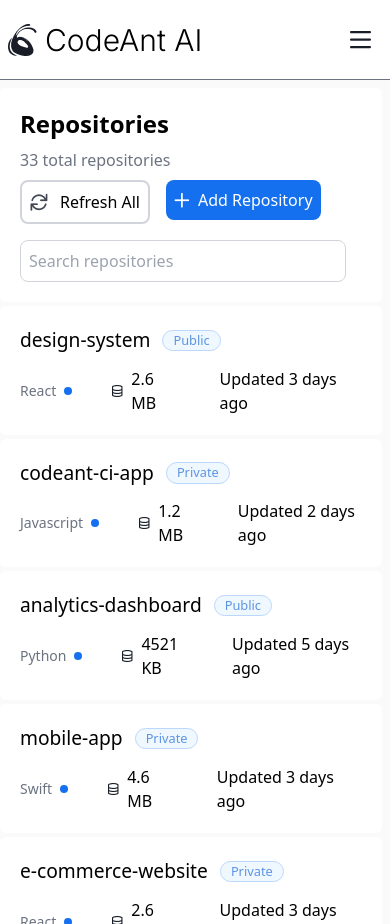
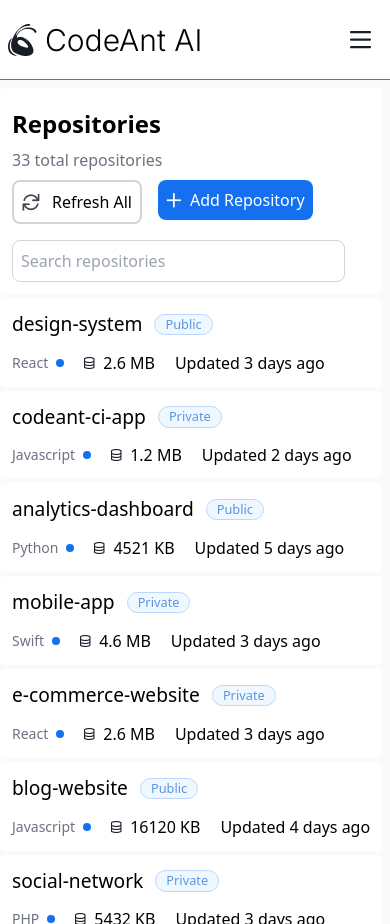
Before and after one commit to HarnoorAulakh1/CodeAnt-AI, a React (Vite) app: page /app/repositories in a window 390 px wide. Built offline with nearby package versions, Linux system fonts and the light colour scheme.

Commit message:
unwanted imports removed

```diff
--- a/src/applayout.tsx
+++ b/src/applayout.tsx
@@ -4,7 +4,7 @@ import { Outlet } from "react-router-dom";
 import { menuContext } from "./contexts/menu";
 
 function AppLayout() {
-    const {state, set} = useContext(menuContext);
+    const {state} = useContext(menuContext);
   return (
     <div className="flex flex-col md:flex-row ">
         <Sidebar />
--- a/src/components/repositories.tsx
+++ b/src/components/repositories.tsx
@@ -1,6 +1,4 @@
 import "../index.css";
-import { useContext } from "react";
-import { menuContext } from "../contexts/menu";
 
 const data = [
   {
@@ -58,7 +56,7 @@ function Repositories() {
   return (
     <div className={`bg-[#fafafa] w-full md:w-full h-[100vh] overflow-scroll`}>
       <div className="md:ml-[2%] mr-[2%] mt-[2%] rounded-lg flex flex-col gap-1">
-        <div className="bg-white pt-5 rounded-md flex flex-col w-full  gap-4 pl-5 pb-5">
+        <div className="bg-white pt-5 rounded-md flex flex-col w-full  gap-4 md:pl-5 md:pb-5 pl-3 pb-3">
           <div className=" flex flex-col gap-2 md:flex-row md:justify-between">
             <div className="flex flex-col gap-2">
               <h1 className="text-2xl font-semibold">Repositories</h1>
@@ -111,14 +109,14 @@ function Tab({
   updates: string;
 }) {
   return (
-    <div className="flex flex-col gap-3 rounded-md bg-white p-5 transition-all ease-linear duration-50  hover:bg-[#f5f5f5]">
+    <div className="flex flex-col gap-3 rounded-md bg-white md:p-5 p-3 transition-all ease-linear duration-50  hover:bg-[#f5f5f5]">
       <div className="flex flex-row items-center gap-3">
         <p className="text-[1.2rem]">{name}</p>
         <p className="border-[1.2px] border-[#bcd7fd] text-[.8rem] rounded-2xl px-[10px] bg-[#eff8ff]  text-[#5c94e2]">
           {access}
         </p>
       </div>
-      <div className="flex flex-row gap-10">
+      <div className="flex flex-row gap-5 md:gap-10">
         <div className="flex flex-row gap-2 items-center">
           <p className="text-gray-500 text-sm">{languages}</p>
           <div className="rounded-[5rem] bg-[#1470ef] w-2 h-2"></div>
--- a/src/components/sidebar.tsx
+++ b/src/components/sidebar.tsx
@@ -43,7 +43,7 @@ function Sidebar() {
   console.log(state);
   return (
     <div
-      className={`pl-2 pt-5 z-[999] bg-white flex flex-col border-b-[1px]
+      className={`pl-2 pt-5 z-[999] bg-white flex flex-col border-b-[1px] fixed md:relative
        border-gray-500 md:justify-between md:items-start overflow-hidden transition-all ease-linear duration-200 ${
         state ? "h-[40rem]" : "h-[5rem]"
       } md:h-[100vh] w-full md:w-[18%]`}
```
